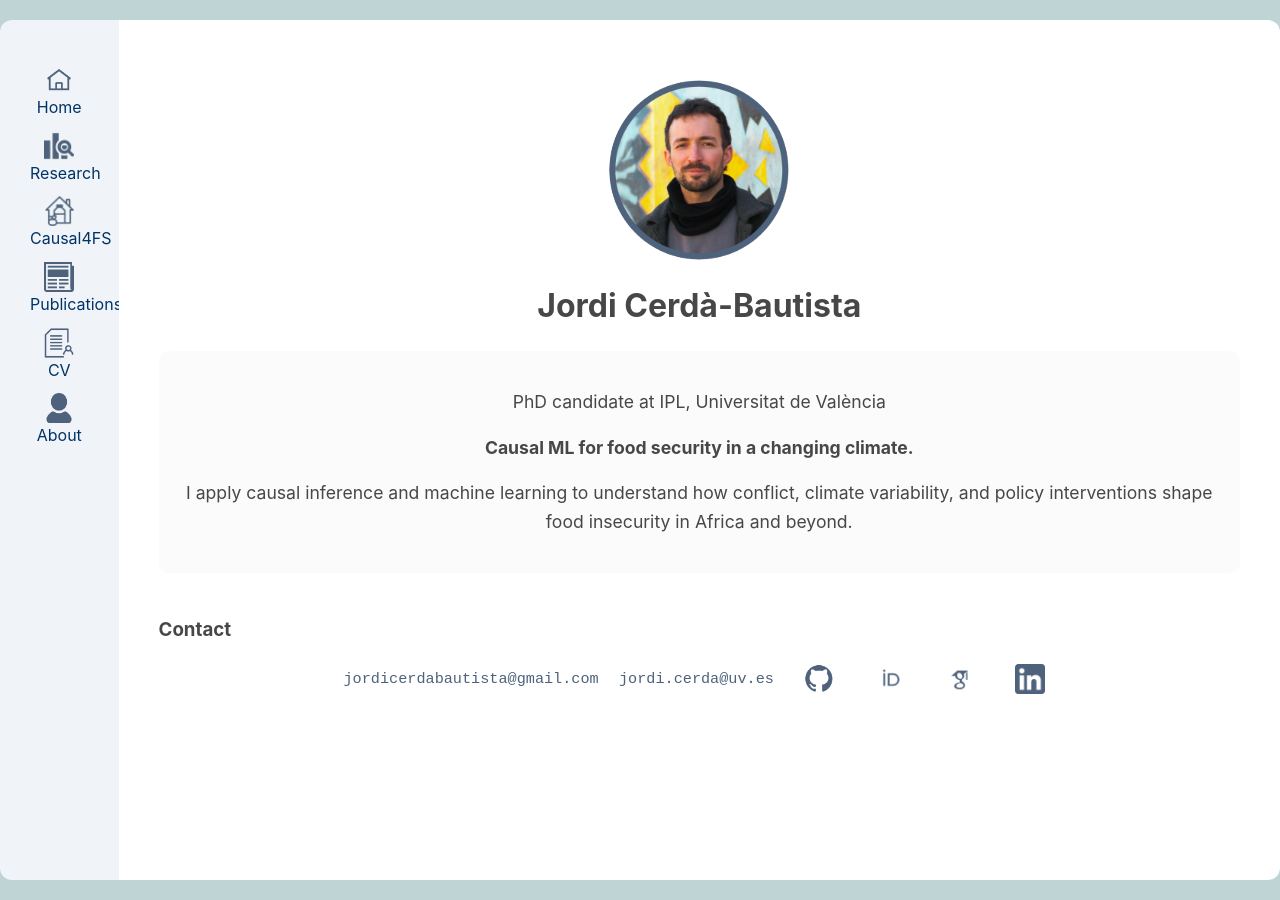
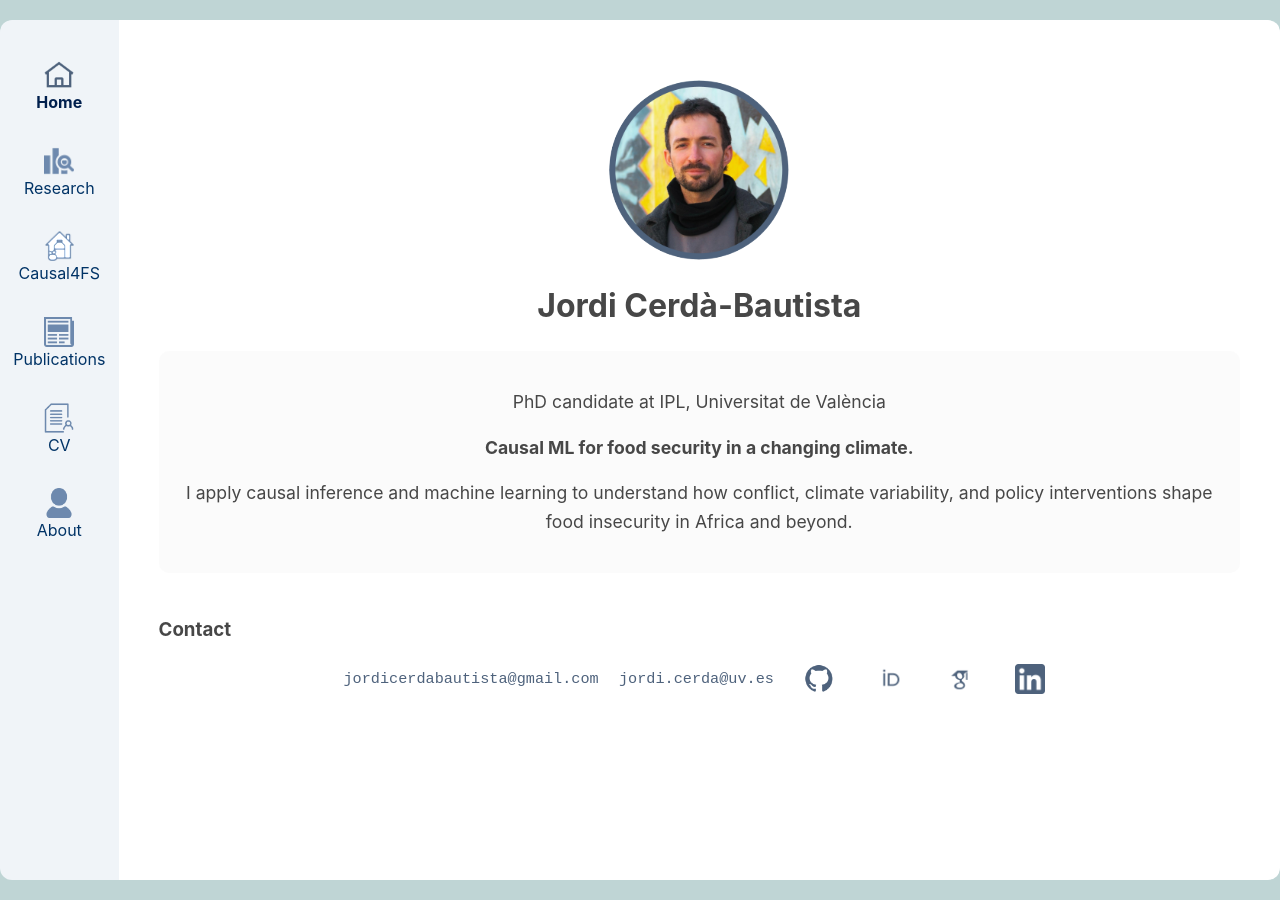
Before and after one commit to jordicbau/jordicbau.github.io, a Jekyll site: the page built from index.md, in a window 1280 px wide. Built offline with Jekyll 4.4.1, drawn with Linux system fonts in a browser that asks for light colours.

Commit message:
Update style.css

```diff
--- a/assets/css/style.css
+++ b/assets/css/style.css
@@ -1,3 +1,4 @@
+
 /* Reset scroll and layout limits */
 html, body {
   margin: 0;
@@ -7,7 +8,7 @@ html, body {
   background-color: #bfd5d5;
   color: #474747;
   line-height: 1.6;
-  overflow: hidden; /* No full-page scroll */
+  overflow: hidden;
 }
 
 /* Container for sidebar + main content */
@@ -15,7 +16,7 @@ html, body {
   display: flex;
   max-width: 1500px;
   margin: 20px auto;
-  height: calc(100vh - 40px); /* Full viewport height minus margin */
+  height: calc(100vh - 40px);
   align-items: stretch;
   border-radius: 12px;
   overflow: hidden;
@@ -44,21 +45,48 @@ html, body {
   gap: 10px;
 }
 
+/* Sidebar navigation */
 .sidebar-nav {
   list-style: none;
   padding: 0;
   margin-top: 20px;
+  display: flex;
+  flex-direction: column;
+  align-items: center;
 }
 
 .sidebar-nav li {
-  margin-bottom: 10px;
+  margin-bottom: 30px;
+  text-align: center;
 }
 
-.sidebar-nav a {
+.sidebar-nav li a {
+  display: flex;
+  flex-direction: column;
+  align-items: center;
   text-decoration: none;
   color: #003366;
-  display: block;
-  padding: 5px 10px;
+  transition: color 0.2s ease;
+}
+
+.sidebar-nav li a img {
+  width: 32px;
+  height: auto;
+  margin-bottom: 5px;
+  filter: brightness(1.4);
+  transition: transform 0.2s ease, filter 0.2s ease;
+}
+
+.sidebar-nav li a:hover img,
+.sidebar-nav li a.active img {
+  transform: scale(1.2);
+  filter: brightness(1);
+}
+
+.sidebar-nav li a:hover,
+.sidebar-nav li a.active {
+  font-weight: bold;
+  color: #001f4d;
 }
 
 /* Main content */
@@ -86,7 +114,7 @@ html, body {
 }
 
 .bio-horizontal .profile-pic {
-  width: 180px; /* Larger */
+  width: 180px;
   height: 180px;
   object-fit: cover;
   border-radius: 50%;
@@ -94,13 +122,12 @@ html, body {
 
 .bio-horizontal .bio-text h1 {
   margin: 0;
-  font-size: 2rem; /* Slightly bigger */
+  font-size: 2rem;
 }
 
 .bio-horizontal .bio-text p {
   margin: 4px 0;
 }
-
 
 /* Header (used in legacy layout) */
 header {
```
